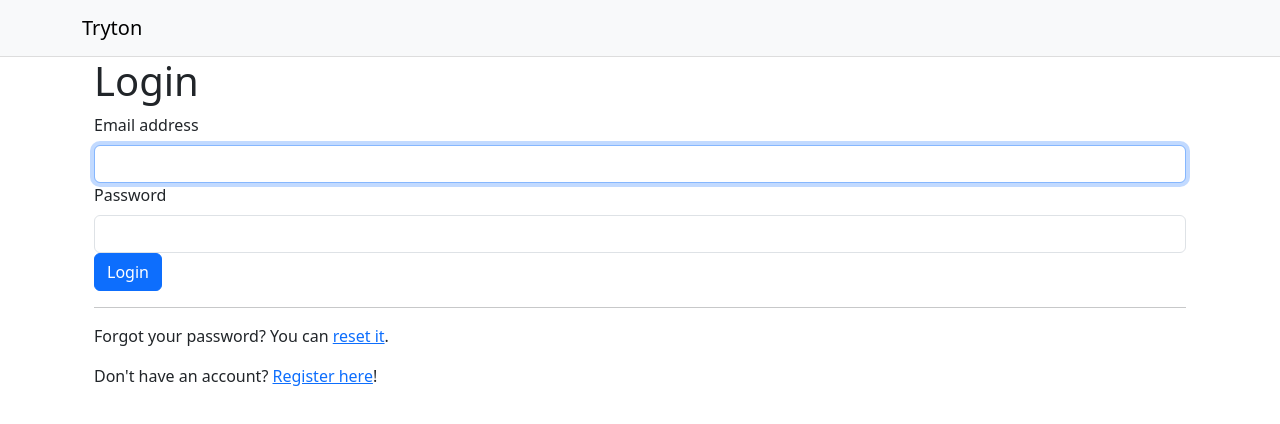
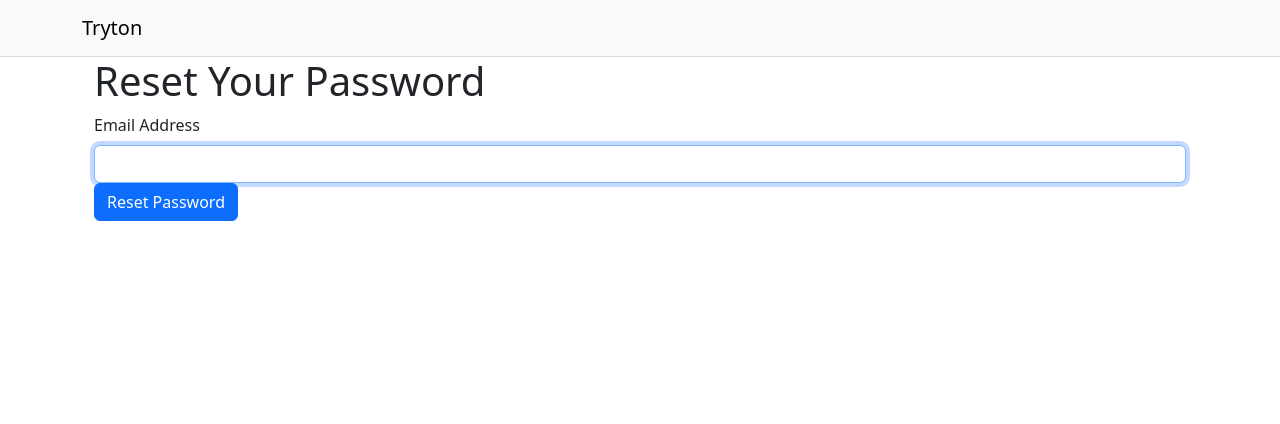
Before and after one commit to formateli/tryton_web_user_react, a React (Create React App) app in the folder frontend/: page /web-user-password-reset in a window 1280 px wide. Before the commit this address led to /web-user-login. Shown: the top 424 px of the page. Built offline with nearby package versions, Linux system fonts and the light colour scheme; no server answers; the HTML template or start-up script is replaced by a standard one.

Commit message:
Password reset

```diff
--- a/frontend/src/App.js
+++ b/frontend/src/App.js
@@ -12,6 +12,8 @@ import EmailVerificationPage from './pages/EmailVerificationPage'
 import PasswordChangePage from './pages/PasswordChangePage'
 import LoginPage from './pages/LoginPage';
 import RegistrationPage from './pages/RegistrationPage';
+import PasswordResetPage from './pages/PasswordResetPage';
+import PasswordResetVerificationPage from './pages/PasswordResetVerificationPage';
 
 export default function App() {
   return (
@@ -31,6 +33,12 @@ export default function App() {
                 <Route path="/web-user-email-verify" element={
                   <PublicRoute><EmailVerificationPage /></PublicRoute>
                 } />
+                <Route path="/web-user-password-reset" element={
+                  <PublicRoute><PasswordResetPage /></PublicRoute>
+                } />
+                <Route path="/web-user-password-reset-verify" element={
+                  <PublicRoute><PasswordResetVerificationPage /></PublicRoute>
+                } />
                 <Route path="*" element={
                   <PrivateRoute>
                     <Routes>
--- a/frontend/src/pages/LoginPage.js
+++ b/frontend/src/pages/LoginPage.js
@@ -66,7 +66,7 @@ export default function LoginPage() {
         <Button variant="primary" type="submit">Login</Button>
       </Form>
       <hr />
-      <p>Forgot your password? You can <Link to="/reset-request">reset it</Link>.</p>
+      <p>Forgot your password? You can <Link to="/web-user-password-reset">reset it</Link>.</p>
       <p>Don&apos;t have an account? <Link to="/web-user-register">Register here</Link>!</p>
     </Body>
   );
--- /dev/null
+++ b/frontend/src/pages/PasswordResetPage.js
@@ -0,0 +1,51 @@
+import { useState, useEffect, useRef } from 'react';
+import { useNavigate } from 'react-router-dom';
+import Form from 'react-bootstrap/Form';
+import Button from 'react-bootstrap/Button';
+import Body from '../components/Body';
+import InputField from '../components/InputField';
+import { useApi } from '../contexts/ApiProvider';
+import { useFlash } from '../contexts/FlashProvider';
+
+const TRYTON_SERVER = process.env.REACT_APP_TRYTON_SERVER;
+const TRYTON_DATABASE = process.env.REACT_APP_TRYTON_DATABASE;
+
+export default function ResetResetPage() {
+  const [formErrors, setFormErrors] = useState({});
+  const emailField = useRef();
+  const api = useApi();
+  const flash = useFlash();
+  const navigate = useNavigate();
+
+  useEffect(() => {
+    emailField.current.focus();
+  }, []);
+
+  const onSubmit = async (event) => {
+    event.preventDefault();
+    const response = await api.post(TRYTON_SERVER, TRYTON_DATABASE, '/web-user-password-reset', {
+      email: emailField.current.value,
+    });
+    if (!response.ok) {
+      flash(response.body, 'danger');
+    }
+    else {
+      emailField.current.value = '';
+      setFormErrors({});
+      flash(response.body.message, 'info');
+      navigate('/web-user-login');
+    }
+  };
+
+  return (
+    <Body>
+      <h1>Reset Your Password</h1>
+      <Form onSubmit={onSubmit}>
+        <InputField
+          name="email" label="Email Address"
+          error={formErrors.email} fieldRef={emailField} />
+        <Button variant="primary" type="submit">Reset Password</Button>
+      </Form>
+    </Body>
+  );
+}
--- /dev/null
+++ b/frontend/src/pages/PasswordResetVerificationPage.js
@@ -0,0 +1,72 @@
+import { useState, useEffect, useRef } from 'react';
+import Form from 'react-bootstrap/Form';
+import Button from 'react-bootstrap/Button';
+import { useNavigate, useLocation } from 'react-router-dom';
+import Body from '../components/Body';
+import InputField from '../components/InputField';
+import { useApi } from '../contexts/ApiProvider';
+import { useFlash } from '../contexts/FlashProvider';
+import { useUser } from '../contexts/UserProvider';
+
+const TRYTON_SERVER = process.env.REACT_APP_TRYTON_SERVER;
+const TRYTON_DATABASE = process.env.REACT_APP_TRYTON_DATABASE;
+
+export default function PasswordresetVerificationPage() {
+  const [formErrors, setFormErrors] = useState({});
+  const passwordField = useRef();
+  const password2Field = useRef();
+  const navigate = useNavigate();
+  const { search } = useLocation();
+  const api = useApi();
+  const flash = useFlash();
+  const token = new URLSearchParams(search).get('token');
+  const email = new URLSearchParams(search).get('email');
+  const { logout } = useUser();
+
+  useEffect(() => {
+    if (!token) {
+      navigate('/');
+    }
+    else {
+      passwordField.current.focus();
+    }
+  }, [token, navigate]);
+
+  const onSubmit = async (event) => {
+    event.preventDefault();
+    if (passwordField.current.value !== password2Field.current.value) {
+        setFormErrors({password2: "New passwords don't match"});
+    }
+    else {
+      const response = await api.put(TRYTON_SERVER, TRYTON_DATABASE, '/web-user-password-reset', {
+	token: token,
+        password: passwordField.current.value,
+	email: email
+      });
+      if (response.ok) {
+        setFormErrors({});
+        flash(response.body.message, 'success');
+	logout()
+        navigate('/web-user-login');
+      }
+      else {
+        flash(response.body, 'danger');
+      }
+    }
+  };
+
+  return (
+    <Body>
+      <h1>Reset Your Password</h1>
+      <Form onSubmit={onSubmit}>
+        <InputField
+          name="password" label="New Password" type="password"
+          error={formErrors.password} fieldRef={passwordField} />
+        <InputField
+          name="password2" label="New Password Again" type="password"
+          error={formErrors.password2} fieldRef={password2Field} />
+        <Button variant="primary" type="submit">Reset Password</Button>
+      </Form>
+    </Body>
+  );
+}
```
Also changed, not shown: 1 other file (tests, documents, lock files or other folders).
